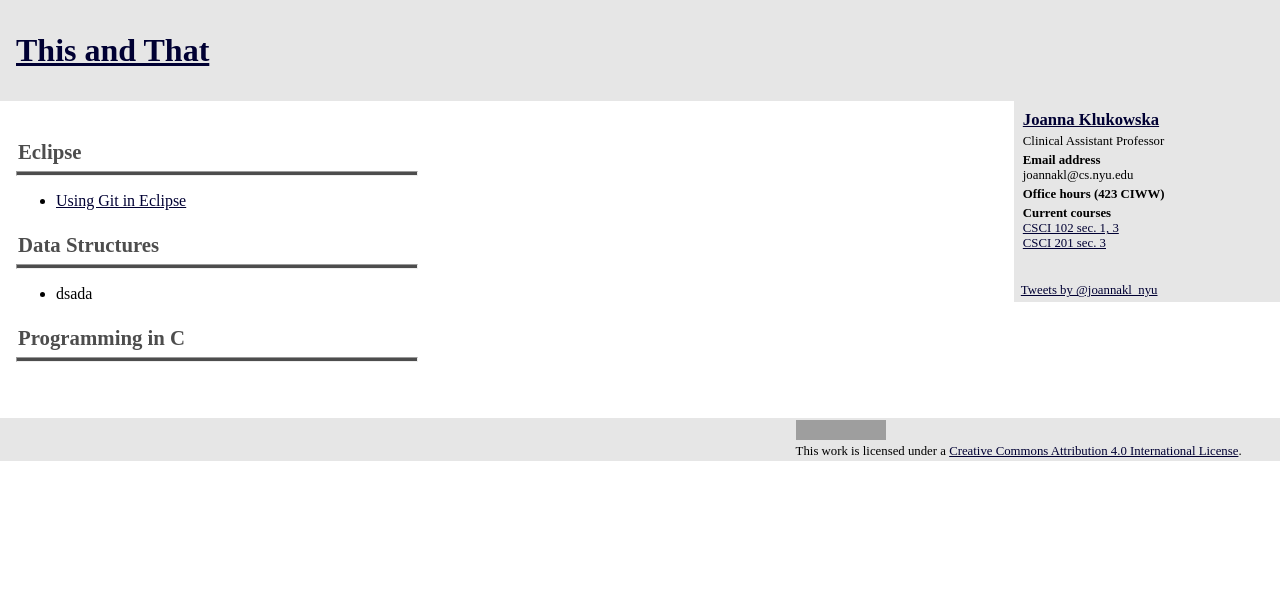
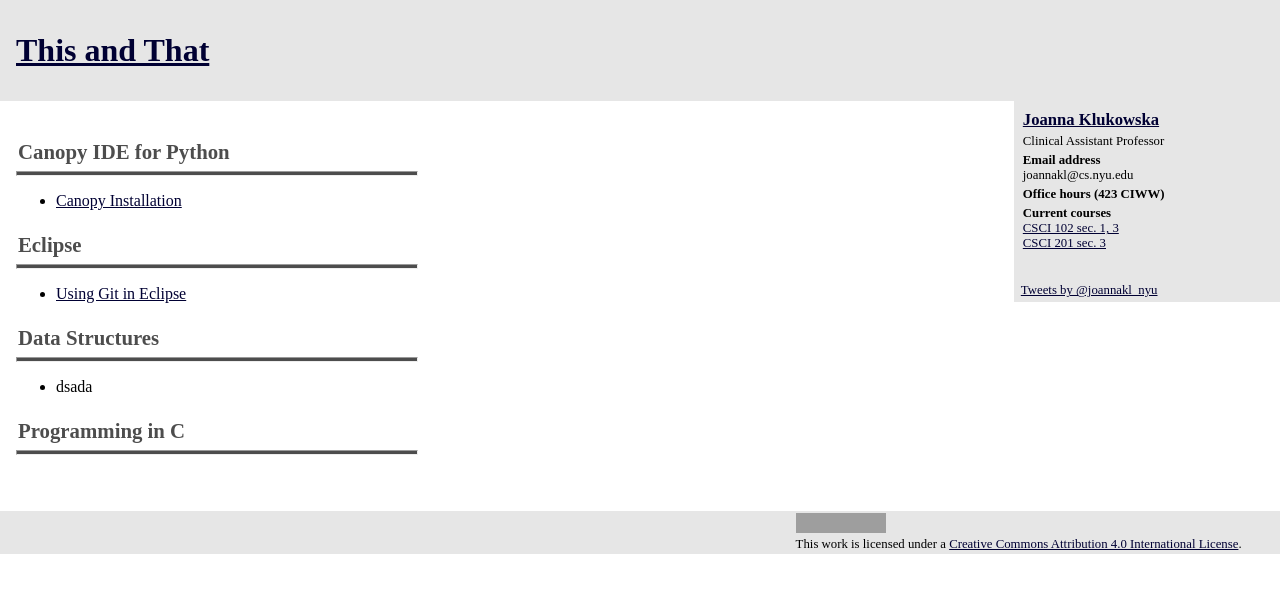
Before and after one commit to joannakl/thisandthat, a Jekyll site: the page built from index.markdown, in a window 1280 px wide. Shown: the top 593 px of the page. Built offline with Jekyll 4.4.1, drawn with Linux system fonts in a browser that asks for light colours; comment, search, counter and statistics services are not loaded; grey boxes are pictures that could not be loaded.

Commit message:
adding Canopy installation on Windows instructions

```diff
--- a/index.markdown
+++ b/index.markdown
@@ -1,6 +1,12 @@
 ---
 layout: default
 ---
+
+# Canopy IDE for Python
+---
+
+- [Canopy Installation]({{ site.baseurl }}/CanopyInstallation.html)
+
 
 # Eclipse
 ---
```
